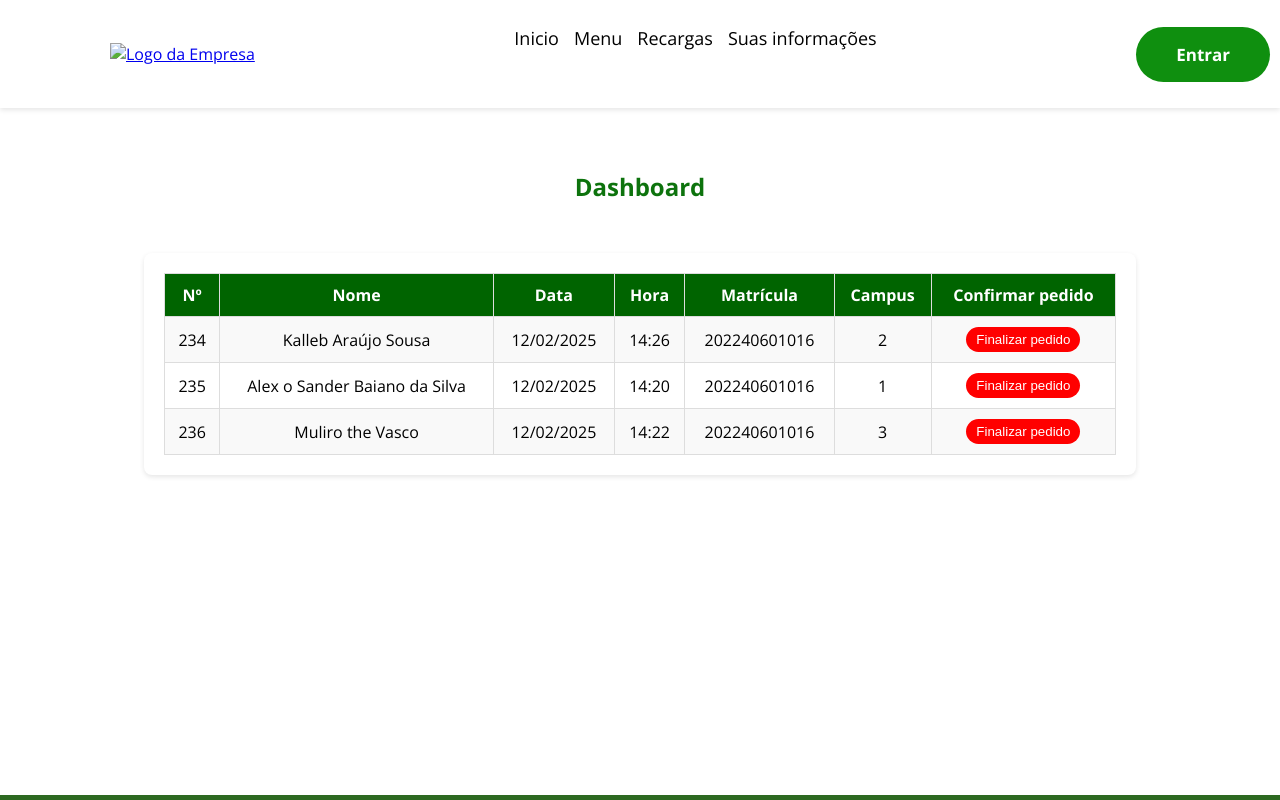
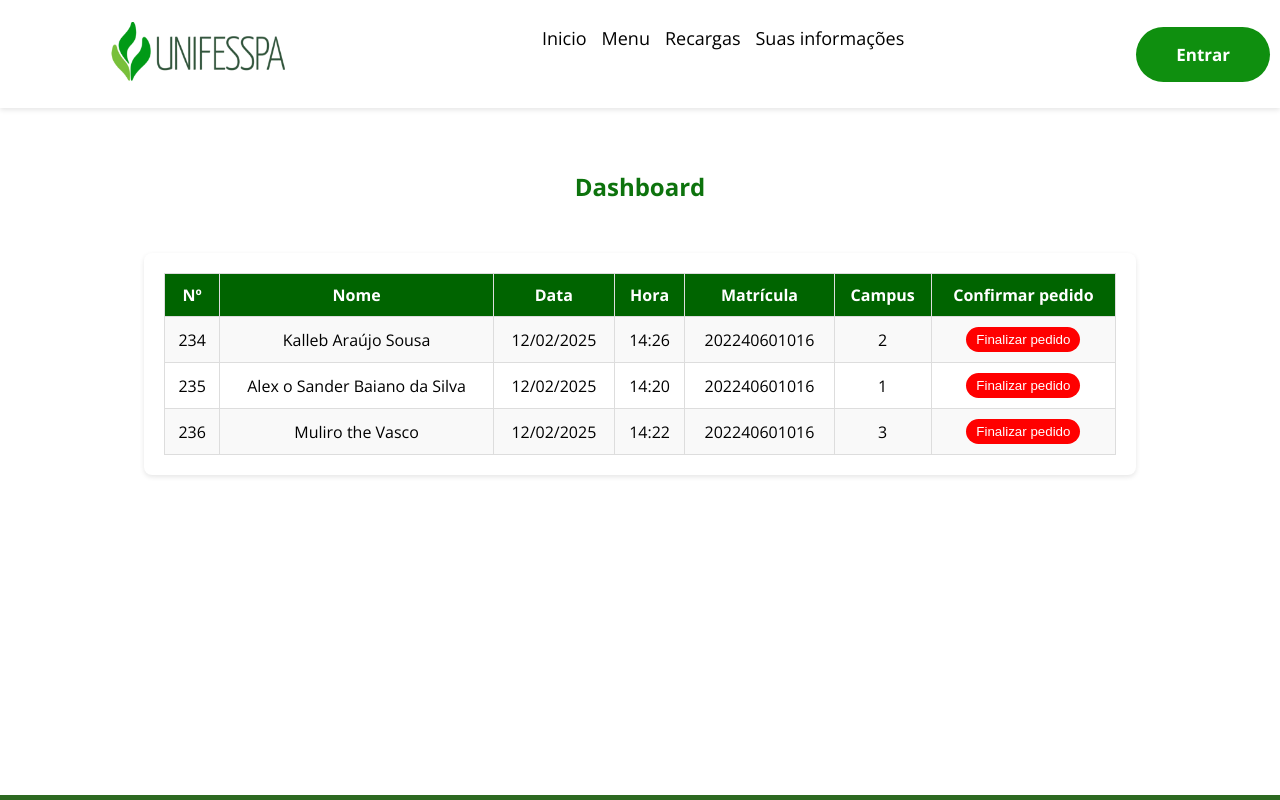
Before and after one commit to ALEXSANDER2002/restaurante-universitario, a plain HTML site: page admin.html in a window 1280 px wide. Shown: the top 800 px of the page. Drawn offline with nearby package versions, Linux system fonts and the light colour scheme.

Commit message:
Update admin.html

```diff
--- a/admin.html
+++ b/admin.html
@@ -15,7 +15,7 @@
     <header>
         <div class="logo">
 
-          <a href="Inicio.html">  <img src="image/logo-Yanqjz5bwku3KD7g.avif" alt="Logo da Empresa"></a>
+          <a href="Inicio.html">  <img src="logo-Yanqjz5bwku3KD7g.avif" alt="Logo da Empresa"></a>
 
         </div>
 
```
